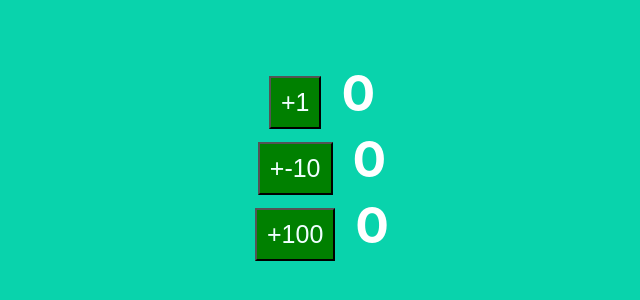
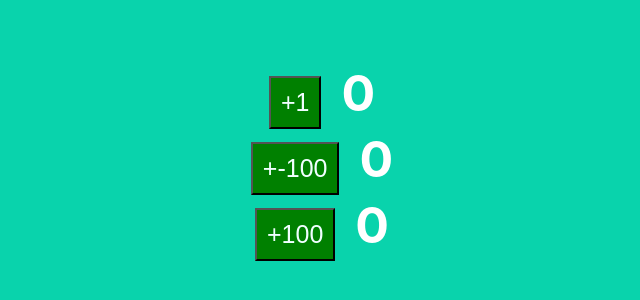
Before and after one commit to prameshmca5/spring-react, a React (Create React App) app: page / in a window 1280 px wide. Shown: the part 238-538 px from the top of the page, without its empty margins (308-948 px from the left). Built offline with nearby package versions, Linux system fonts and the light colour scheme.

Commit message:
UPDated info details

```diff
--- a/src/App.js
+++ b/src/App.js
@@ -11,7 +11,7 @@ class App extends Component{
         <div className="App">
           <header className="App-header">
               <Counter byinc={1}></Counter>
-              <Counter byinc={-10}></Counter>
+              <Counter byinc={-100}></Counter>
               <Counter byinc={100}></Counter>
 
           </header>
```
